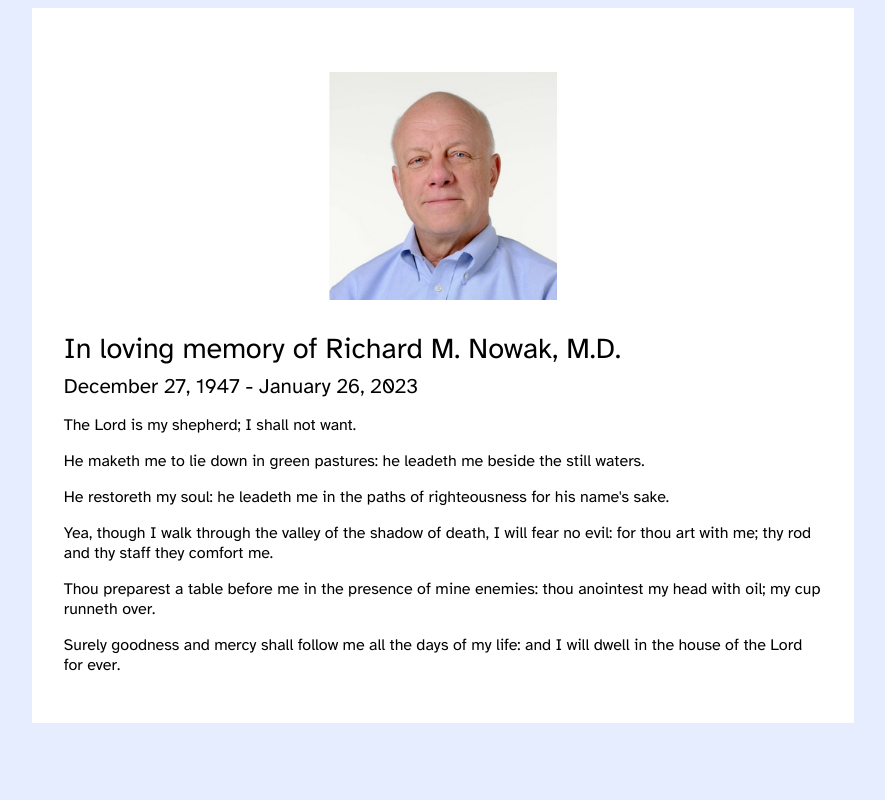
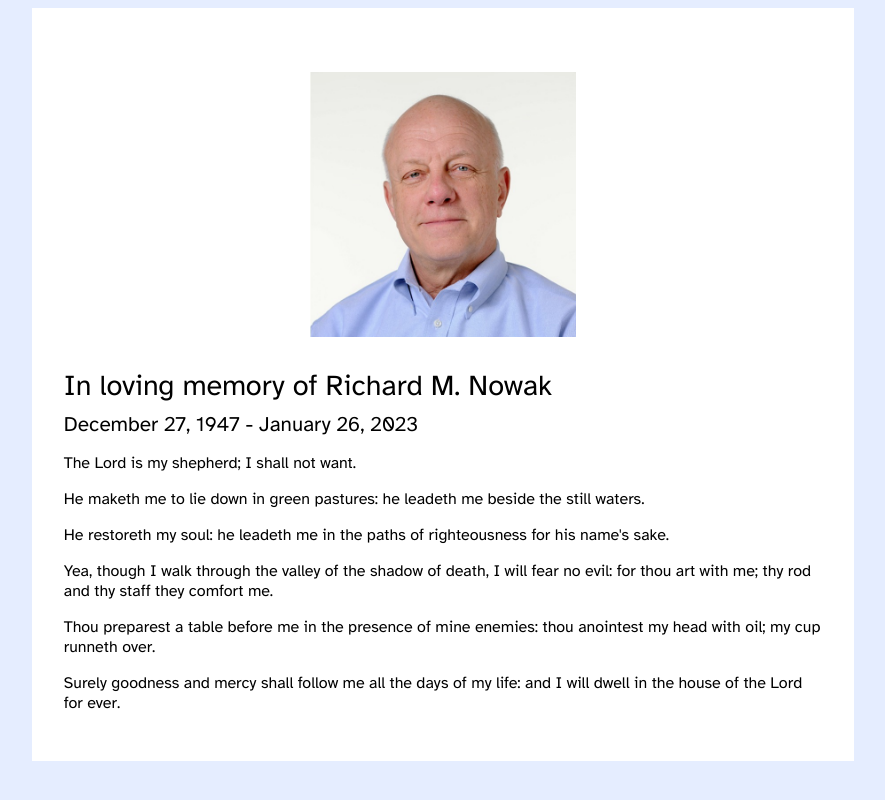
Before and after one commit to michaelrnowak/nowakmd.com, a plain HTML site: page index.html in a window 1280 px wide. Shown: the whole page, without its empty margins (197-1082 px from the left). Drawn offline with Linux system fonts and the light colour scheme.

Commit message:
picture size

```diff
--- a/index.html
+++ b/index.html
@@ -6,16 +6,16 @@
     <link rel="preconnect" href="https://fonts.gstatic.com" crossorigin>
     <link href="https://fonts.googleapis.com/css2?family=Atkinson+Hyperlegible:ital,wght@0,400;0,700;1,400&display=swap" rel="stylesheet">
     <link rel="stylesheet" type="text/css" href="style.css">
-    <title>In loving memory of Richard M. Nowak, M.D.</title>
+    <title>In loving memory of Richard M. Nowak</title>
   </head>
   <body>
     <div class="container">
       <div class="content-wrapper">
         <div class="content">
           <figure>
-            <img src="dad.jpeg" width="30%" alt="A photograph of Richard M. Nowak">
+            <img src="dad.jpeg" width="35%" alt="A photograph of Richard M. Nowak">
           </figure>
-          <h1>In loving memory of Richard M. Nowak, M.D.</h1>
+          <h1>In loving memory of Richard M. Nowak</h1>
           <h2>December 27, 1947 - January 26, 2023</h2>
           <p>The Lord is my shepherd; I shall not want.</p>
           <p>He maketh me to lie down in green pastures: he leadeth me beside the still waters.</p>
```
